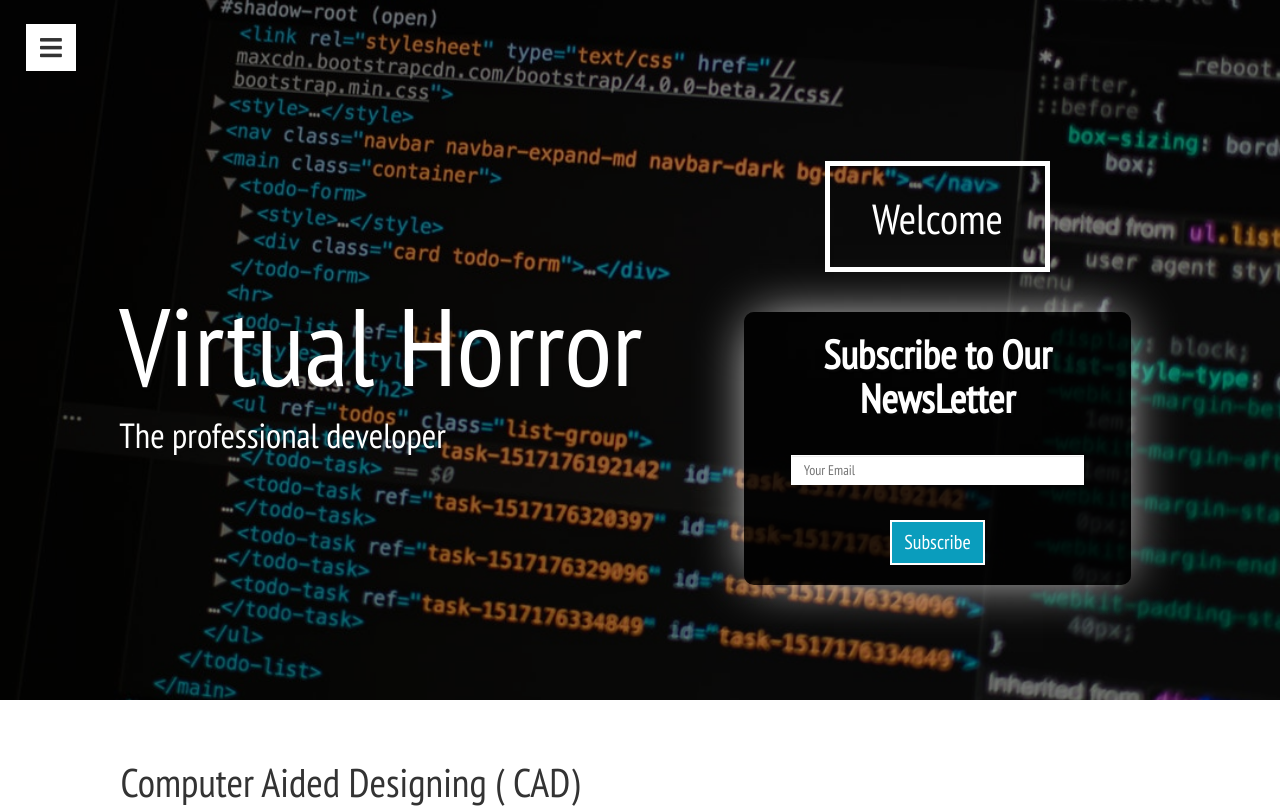
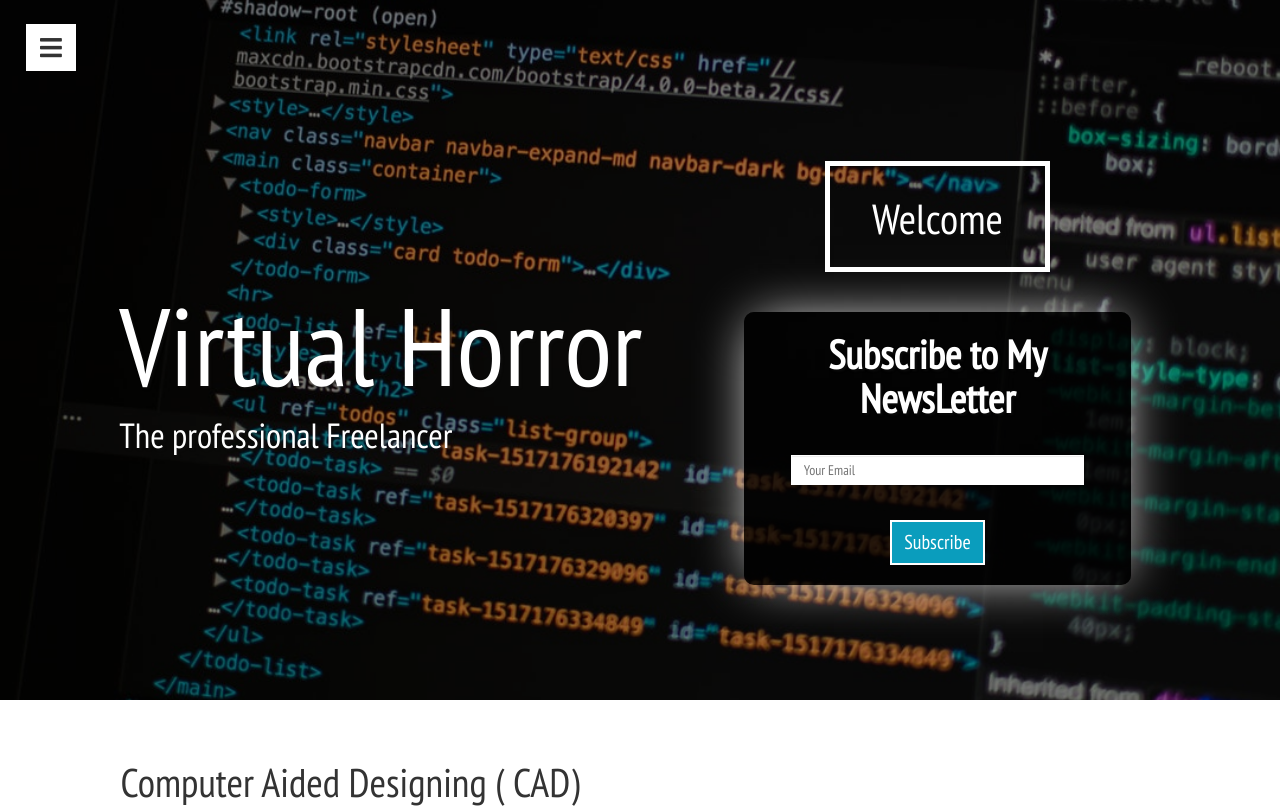
Before and after one commit to VirtualHorror/virtualhorror.cf_clone, a plain HTML site: page index.html in a window 1280 px wide. Shown: the top 808 px of the page. Drawn offline with Linux system fonts and the light colour scheme.

Commit message:
Update index.html

```diff
--- a/index.html
+++ b/index.html
@@ -495,7 +495,7 @@ WB_wombat_Init("https:///web", "20190419155719", "google.com");
         <script src="js/menu.js"></script>
     <header id="page-top"><div id="singleImageHeader" class="container headerContainer" style="background: url('photo-1518773553398-650c184e0bb3_ixlib_rb-1.2.1_q_80_fm_jpg_crop_entropy_cs_tinysrgb_w_1080_fit_max_ixid_eyJhcHBfaWQiOjMyMTUzfQ.jpeg'); padding-top: 50px; background-size: cover; background-position: 50% 50%; background-repeat: none; position relative">
         <div style="background-color: rgba(0,0,0,0.4); position: absolute; top: 0; left: 0; width: 100%; height: 100%;"></div>
-        <div style="display: flex; position: relative; height: 100%; width: 100%" class="row row-eq-height"><div style="text-align: left" class="col-md-6 col-md-offset-1 headerSectionDiv" id="mainTitleSection"><div class="headerContentContainer"><h2 id="mainTitle">Virtual Horror</h2><h5 id="mainSubtitle">The professional developer</h5></div></div><div style="text-align: left" class="col-md-4 pSection headerSectionDiv"><div class="pContainer"><div style="display: table-cell; vertical-align: middle;"><h2 id="extraHTML">Welcome</h2><style>#extraHTML{font-size: 3em;color: #fff;border: 5px solid #fff;display: inline-block;padding: .7em 1em .6em;}</style><div class="row"><div class="col-md-12"><style id="newsletterStyle">
+        <div style="display: flex; position: relative; height: 100%; width: 100%" class="row row-eq-height"><div style="text-align: left" class="col-md-6 col-md-offset-1 headerSectionDiv" id="mainTitleSection"><div class="headerContentContainer"><h2 id="mainTitle">Virtual Horror</h2><h5 id="mainSubtitle">The professional Freelancer</h5></div></div><div style="text-align: left" class="col-md-4 pSection headerSectionDiv"><div class="pContainer"><div style="display: table-cell; vertical-align: middle;"><h2 id="extraHTML">Welcome</h2><style>#extraHTML{font-size: 3em;color: #fff;border: 5px solid #fff;display: inline-block;padding: .7em 1em .6em;}</style><div class="row"><div class="col-md-12"><style id="newsletterStyle">
             .newsLetterForm {
                 text-align: left;
                 margin-top: 30px;
@@ -571,7 +571,7 @@ WB_wombat_Init("https:///web", "20190419155719", "google.com");
             }
         </style>
         <form class="newsLetterForm col-md-12" onsubmit="event.preventDefault(); return false;" style="width: inherit; left: inherit;">
-            <h5 id="newsletterTitle" class="sectionTitle newsletterTitle">Subscribe to Our NewsLetter</h5>
+            <h5 id="newsletterTitle" class="sectionTitle newsletterTitle">Subscribe to My NewsLetter</h5>
             <div class="form-group">
                 <div class="input-group">
                     <span class="input-group-addon"><i id="newsletterAddOn" class="fa fa-envelope"></i></span>
@@ -1037,7 +1037,7 @@ WB_wombat_Init("https:///web", "20190419155719", "google.com");
             <p>Want to get in touch with me? Try us at any of the following!<br><br>Twitter: Virtual_Horror<br>Discord: VirtualHorror#2841 <br>( I request you not to use the text boxes below or on your right side because none of that works it was a dummy created in my beta version of this website) </p>
             <div>
                 <div>
-                    <i class="fa fa-phone"></i> <span>Telephone: Launching soon!</span> <span></span>
+                    <i class="fa fa-phone"></i> <span>Telephone: +12565688010</span> <span></span>
                 </div>
             </div>
             <div>
```
